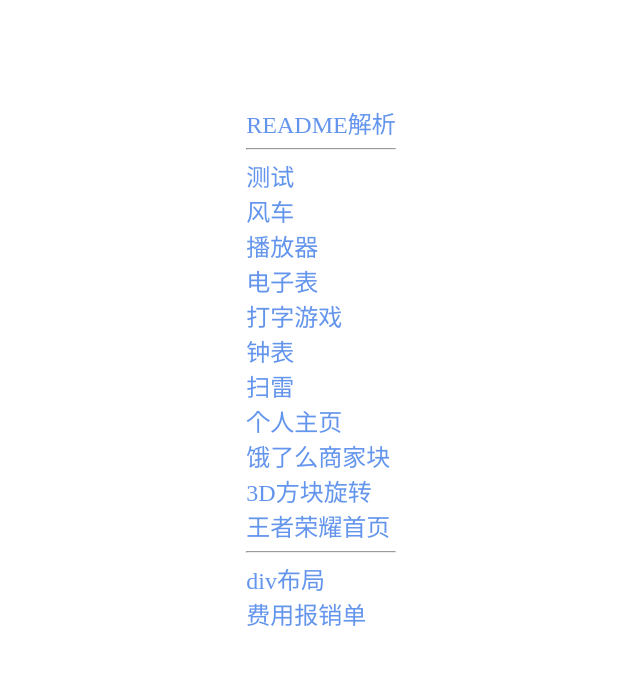
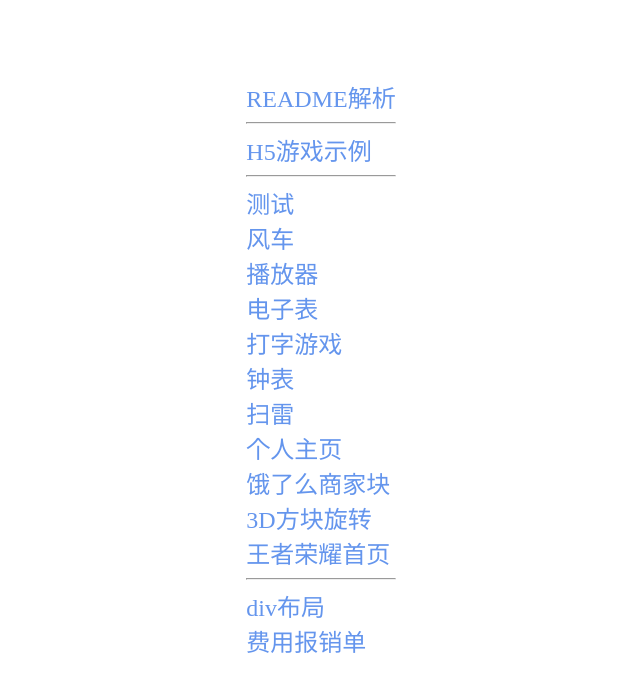
Before and after one commit to BoilTask/WebLearn, a plain HTML site: page index.html in a window 1280 px wide. Shown: the whole page, without its empty margins (319-959 px from the left). Drawn offline with Linux system fonts and the light colour scheme.

Commit message:
增加示例链接

```diff
--- a/index.html
+++ b/index.html
@@ -43,6 +43,8 @@
 		<ul>
 			<li><a href="readme.html">README解析</a></li>
 			<hr>
+			<li><a href="https://boiltask.gitee.io/h5games/">H5游戏示例</a></li>
+			<hr>
 			<li><a href="Test/">测试</a></li>
 			<li><a href="Windmill/">风车</a></li>
 			<li><a href="Player/">播放器</a></li>
```
